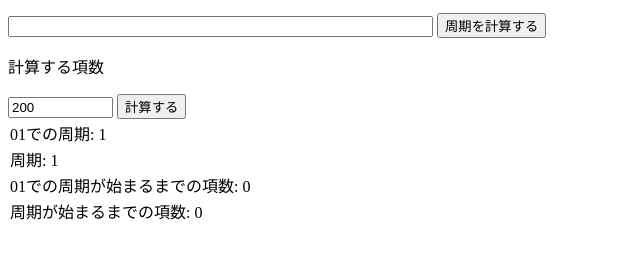
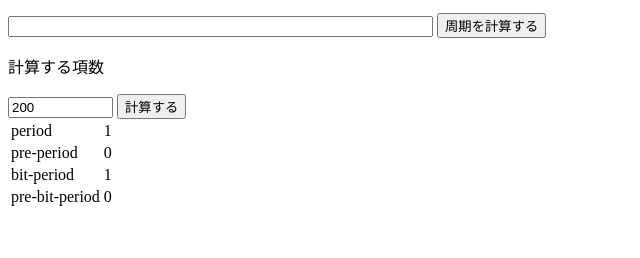
Before and after one commit to ack61/mathpower2022-31game, a plain HTML site: page index.html in a window 1280 px wide. Both pictures are taken after a click on the button "周期を計算する". Shown: the part 116-374 px from the top of the page, without its empty margins (0-640 px from the left). Drawn offline with Linux system fonts and the light colour scheme.

Commit message:
表示方法を変更

```diff
--- a/index.html
+++ b/index.html
@@ -27,7 +27,7 @@
       <p>計算する項数</p>
       <input type="text" id="getLength" size="10" value="200">
       <input type="button" id="start" name="name" size="50" value="計算する">
-      <table>
+      <table id="result_table">
       </table>
     </main>
 
--- a/script.js
+++ b/script.js
@@ -2,7 +2,7 @@ const button = document.querySelector('#start');
 const period_button = document.querySelector('#period_button');
 const input = document.querySelector('input[type=text]');
 const input_length = document.querySelector('#getLength');
-const table = document.querySelector('table');
+const result_table = document.querySelector('#result_table');
 const paragraph = document.querySelector('p');
 
 button.addEventListener('click', updateButton);
@@ -10,8 +10,8 @@ period_button.addEventListener('click', preCalcPeriod);
 
 function updateButton() {
   console.log(input.value);
-  while(table.firstChild) {
-      table.removeChild(table.firstChild);
+  while(result_table.firstChild) {
+      result_table.removeChild(result_table.firstChild);
   }
   let G = input.value.split(',').map(Number);
   let S = [];
@@ -53,8 +53,8 @@ function preCalcPeriod() {
 
 function calcPeriod() {
   console.log(input.value);
-  while(table.firstChild) {
-      table.removeChild(table.firstChild);
+  while(result_table.firstChild) {
+      result_table.removeChild(result_table.firstChild);
   }
   let G = input.value.split(',').map(Number);
   let S = [];
@@ -68,7 +68,9 @@ function calcPeriod() {
   let bin_finish = false;
 
   let period = 1;
+  let pre_period = 1;
   let bin_period;
+  let pre_bin_period = 1;
   let max_start_period = 1;
 
   while(true){
@@ -106,12 +108,8 @@ function calcPeriod() {
             }
           }
           if(ok){
-    //          console.log("@" + (i - old));
             bin_finish = true;
-            tr = document.createElement('tr');
             bin_period = i - old;
-            tr.textContent = "01での周期: " + (i - old);
-            table.appendChild(tr);
             break;
           }
         }
@@ -127,11 +125,11 @@ function calcPeriod() {
         if(ok){
 //          console.log("@" + (i - old));
           finish = true;
-          tr = document.createElement('tr');
+          // tr = document.createElement('tr');
           max_start_period = old;
           period = i - old;
-          tr.textContent = "周期: " + (i - old);
-          table.appendChild(tr);
+          // tr.textContent = "周期: " + (i - old);
+          // result_table.appendChild(tr);
           break;
         }
       }
@@ -163,9 +161,7 @@ function calcPeriod() {
       }
     }
     console.log(right);
-    tr = document.createElement('tr');
-    tr.textContent = "01での周期が始まるまでの項数: " + (right);
-    table.appendChild(tr);
+    pre_bin_period = right;
   }
   {
     let left = 0;
@@ -192,10 +188,12 @@ function calcPeriod() {
       }
     }
     console.log(right);
-    tr = document.createElement('tr');
-    tr.textContent = "周期が始まるまでの項数: " + (right);
-    table.appendChild(tr);
+    pre_period = right;
   }
+  addToTable(result_table, ["period", period]);
+  addToTable(result_table, ["pre-period", pre_period]);
+  addToTable(result_table, ["bit-period", bin_period]);
+  addToTable(result_table, ["pre-bit-period", pre_bin_period]);
 }
 
 function add(index, num) {
@@ -210,5 +208,15 @@ function add(index, num) {
   tr.appendChild(l2);
   tr.appendChild(l3);
 
+  result_table.appendChild(tr);
+}
+
+function addToTable(table, ary){
+  let tr = document.createElement('tr');
+  for(let i = 0; i < ary.length; i++){
+    let td = document.createElement('td');
+    td.textContent = ary[i];
+    tr.appendChild(td);
+  }
   table.appendChild(tr);
 }
```
